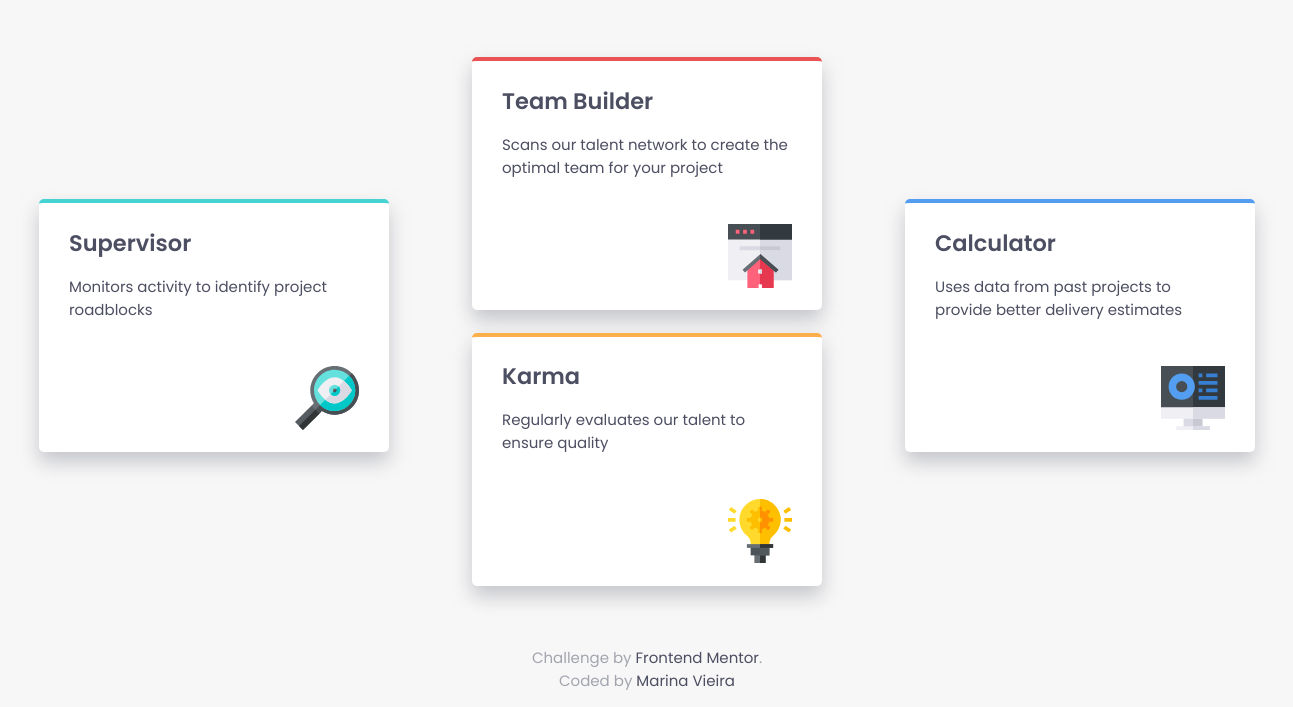
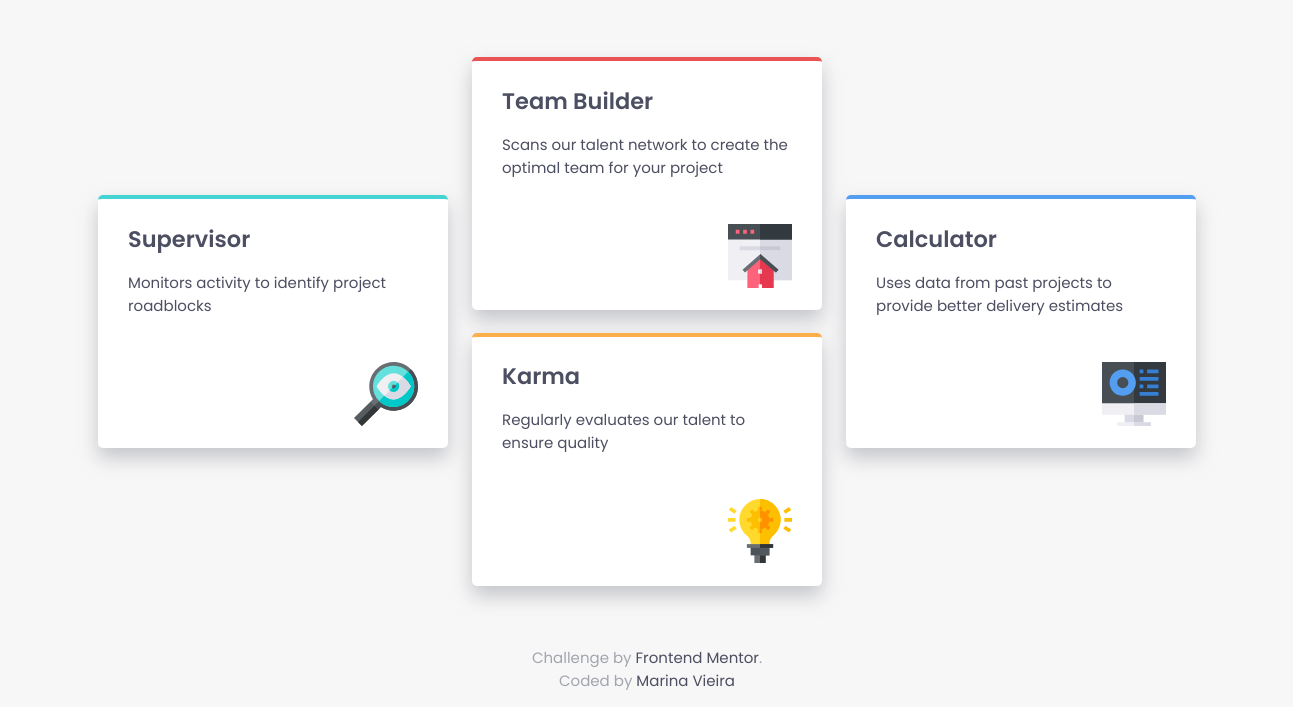
Before and after one commit to vieiraprog/four-card-challenge, a plain HTML site: page index.html in a window 1536 px wide. Shown: the part 201-908 px from the top of the page, without its empty margins (121-1414 px from the left). Drawn offline with Linux system fonts and the light colour scheme.

Commit message:
Estabelece max-width e position relative para o elemento card-flex

```diff
--- a/css/style.css
+++ b/css/style.css
@@ -94,6 +94,8 @@ footer {
 
     .card-flex {
         width: 1000px;
+        max-width: 1000px;
+        position: relative;
     }
 
 
@@ -114,8 +116,8 @@ footer {
 
     .card-cyan {
         position: absolute;
-        top: 400px;
-        left: 160px;
+        top: 138px;
+        left: -49px;
     }
 
     .card-red,
@@ -126,8 +128,8 @@ footer {
 
     .card-blue {
         position: absolute;
-        top: 400px;
-        right: 160px;
+        top: 138px;
+        right:-49px;
     }
 
  }
```
